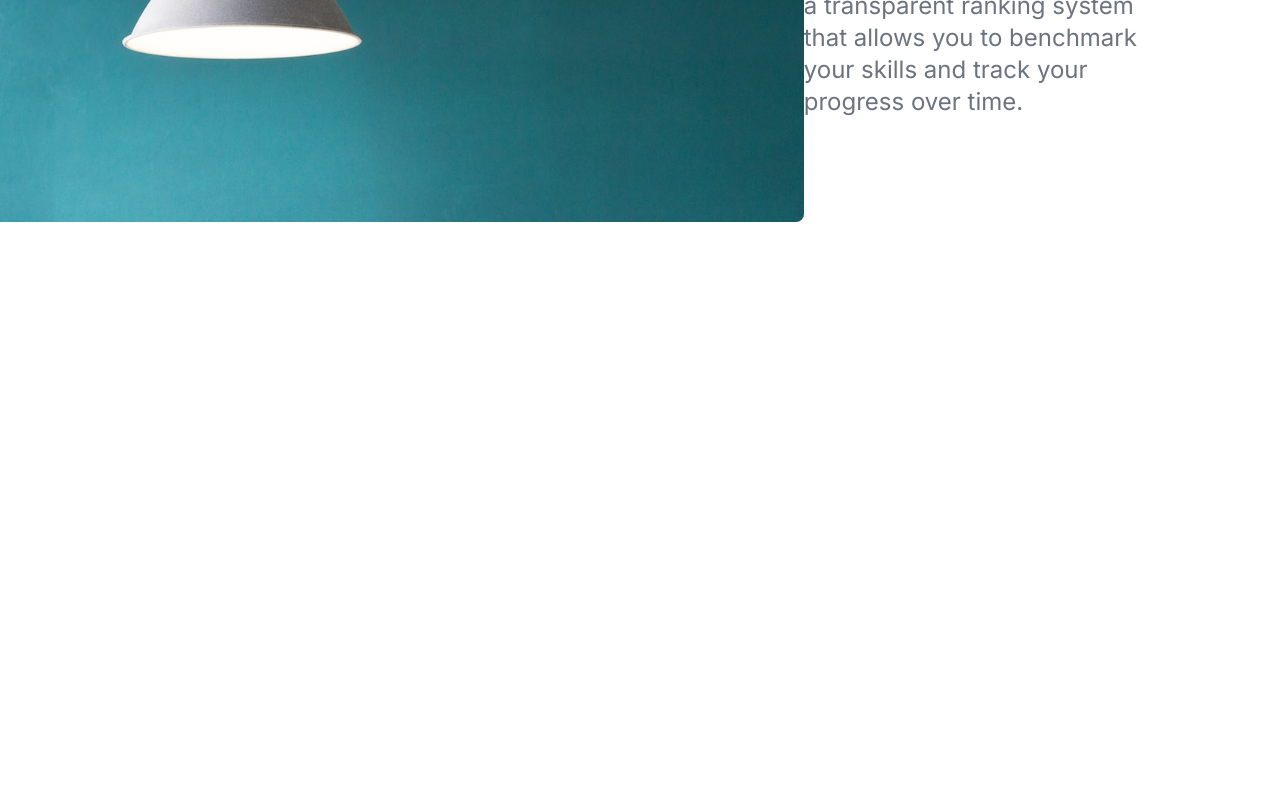
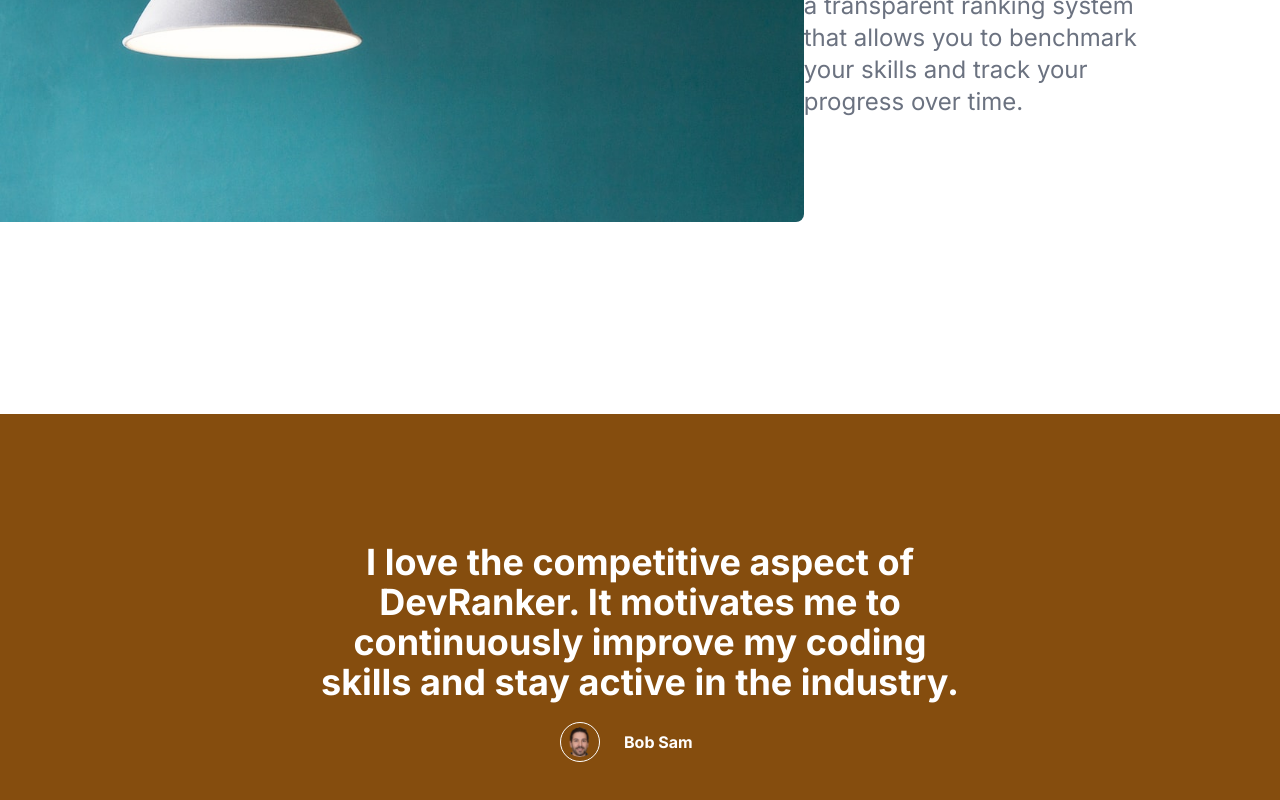
Before and after one commit to Trend20/ContriQuest, a Next.js app: page / in a window 1280 px wide. Shown: the part 3082-3882 px from the top of the page. Before the commit the page ends 3304 px from the top, so only its background shows below. Built offline with nearby package versions, Linux system fonts and the light colour scheme.

Commit message:
adding testimonials section

```diff
--- /dev/null
+++ b/app/components/Testimonials.tsx
@@ -0,0 +1,17 @@
+import Image from 'next/image';
+import React from 'react'
+import testImg from '../../public/assets/images/test.png'
+
+const Testimonials = () => {
+  return (
+    <div className='flex bg-yellow-800 flex-col justify-center items-center py-32 h-84 mt-48'>
+      <p className='text-white text-center text-4xl w-1/2 font-bold'>I love the competitive aspect of DevRanker. It motivates me to continuously improve my coding skills and stay active in the industry.</p>
+      <span className='flex space-x-6 w-40 items-center mt-5'>
+        <Image src={testImg} alt='test-image' className="h-10 w-10 rounded-full border border-white p-1"/>
+        <p className='font-bold text-white'>Bob Sam</p>
+      </span>
+    </div>
+  )
+}
+
+export default Testimonials;
--- a/app/page.tsx
+++ b/app/page.tsx
@@ -4,6 +4,7 @@
 import Process from "./components/Process";
 import Showcase from "./components/Showcase";
 import StayActive from "./components/StayActive";
+import Testimonials from "./components/Testimonials";
 
 export default function Home() {
   return (
@@ -12,8 +13,7 @@
       <MeasureImpact />
       <StayActive />
       <Compare />
-      {/* <Process /> */}
-      {/* <Showcase /> */}
+      <Testimonials />
     </main>
   )
 }
```
Also changed, not shown: public/assets/images/test.png (added).
